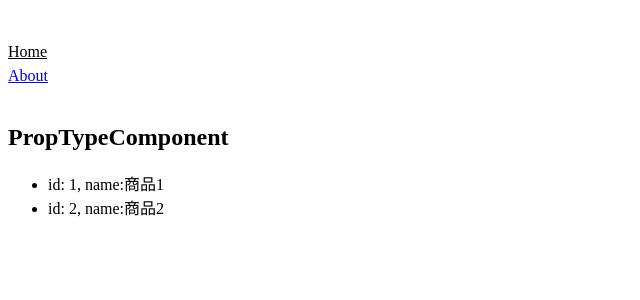
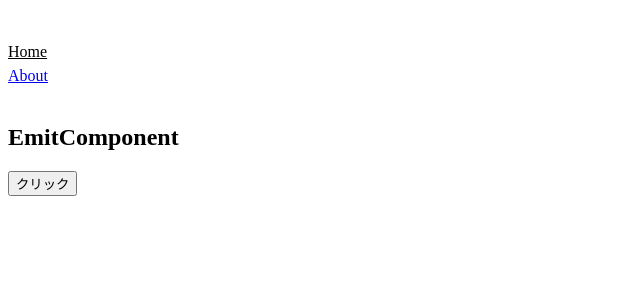
Before and after one commit to kingkazuma7/typescript-timeperformance-Aoki, a Vue app in the folder vue3-typescript/: page / in a window 1280 px wide. Shown: the top 300 px of the page, without its empty margins (0-640 px from the left). Built offline with nearby package versions, Linux system fonts and the light colour scheme.

Commit message:
47. emit 子から親
- defineEmits関数、子から親へ
- btnClickイベント定義
- buttonClick関数 フックしている
  - 引数として'子でクリックされた'
- 親emitTest関数をバインド

```diff
--- /dev/null
+++ b/vue3-typescript/src/components/EmitComponent.vue
@@ -0,0 +1,16 @@
+<script setup lang="ts">
+
+const emit = defineEmits<{
+  (e: 'btnClick', message: string): void
+}>()
+
+const buttonClick = (message: string): void => {
+  emit('btnClick', message); // 親へ
+}
+
+</script>
+
+<template>
+  <h2>EmitComponent</h2>
+  <button @click="event => buttonClick('子でクリックされた')">クリック</button>
+</template>
--- a/vue3-typescript/src/views/HomeView.vue
+++ b/vue3-typescript/src/views/HomeView.vue
@@ -1,5 +1,6 @@
 <script setup lang="ts">
 import ComputedComponent from '@/components/ComputedComponent.vue';
+import EmitComponent from '@/components/EmitComponent.vue';
 import EventComponent from '@/components/EventComponent.vue';
 import PropsComponent from '@/components/PropsComponent.vue';
 import PropTypeComponent from '@/components/PropTypeComponent.vue';
@@ -11,6 +12,10 @@ const propTypeTest = [
   { id: 2, name: '商品2' }
 ]
 
+const emitTest = (message: string): void => {
+  console.log(message);
+}
+
 </script>
 
 
@@ -21,6 +26,7 @@ const propTypeTest = [
     <!-- <EventComponent /> -->
     <!-- <ComputedComponent /> -->
     <!-- <PropsComponent v-bind:id=1 name="hgoe"  /> -->
-    <PropTypeComponent :items=propTypeTest />
+    <!-- <PropTypeComponent :items=propTypeTest /> -->
+    <EmitComponent @btn-click="emitTest" />
   </main>
 </template>
```
